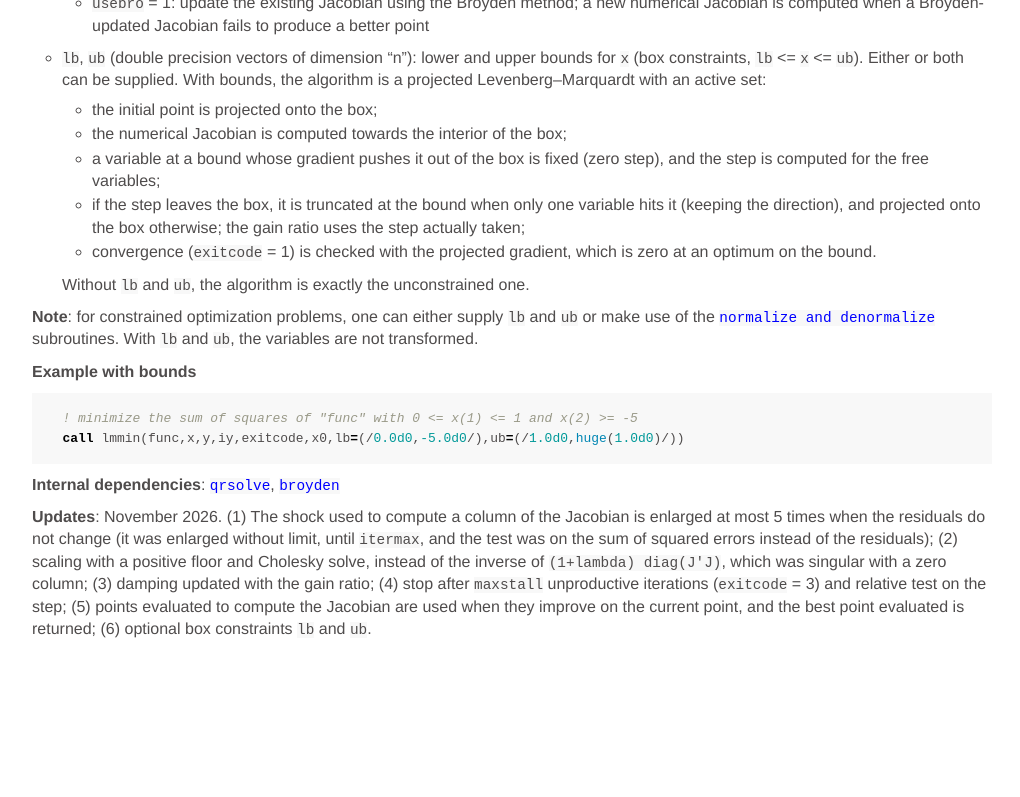
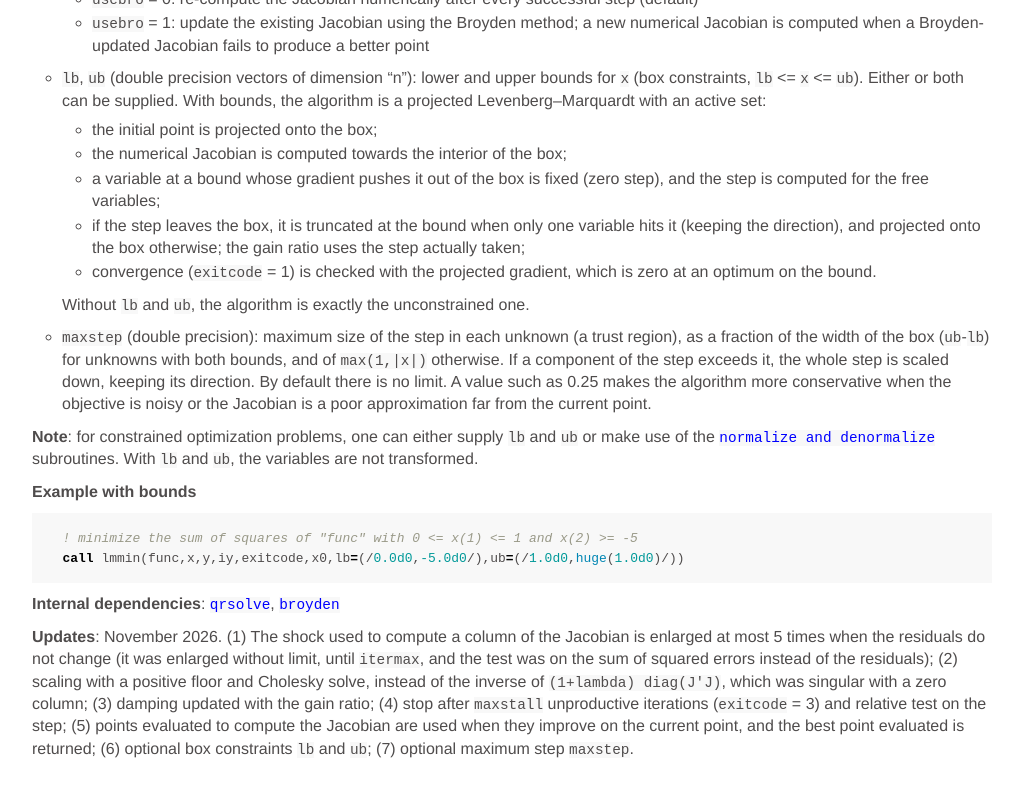
Before and after one commit to borjapetit/fortran_toolkit, a Jekyll site: the page built from docs/lmmin.md, in a window 1280 px wide and 900 px high, scrolled down 1723 px. Shown: the top 797 px of the window, without its empty margins (128-1148 px from the left). Built offline with Jekyll 4.4.1, drawn with Linux system fonts in a browser that asks for light colours; our own code applies the rules of GitHub Pages for plain Markdown files; some of the changed text lies outside the part shown.

Commit message:
new updates

````diff
--- a/docs/lmmin.md
+++ b/docs/lmmin.md
@@ -6,7 +6,7 @@
 ## ```lmmin```
 
 ```fortran
-subroutine lmmin(func,x,y,iy,exitcode,x0,itermax,damp,tol,toleach,shock,usebro,iprint,tolrel,maxstall,lb,ub)
+subroutine lmmin(func,x,y,iy,exitcode,x0,itermax,damp,tol,toleach,shock,usebro,iprint,tolrel,maxstall,lb,ub,maxstep)
   implicit none
   external                             :: func        ! user-supplied function to be minimize
   real(kind=8) , intent(out)           :: x(:)        ! values of "x" at minimum
@@ -25,6 +25,7 @@ subroutine lmmin(func,x,y,iy,exitcode,x0,itermax,damp,tol,toleach,shock,usebro,i
   integer      , intent(in) , optional :: maxstall    ! max number of consecutive unproductive iterations
   real(kind=8) , intent(in) , optional :: lb(:)       ! lower bounds for x
   real(kind=8) , intent(in) , optional :: ub(:)       ! upper bounds for x
+  real(kind=8) , intent(in) , optional :: maxstep     ! max step in each unknown
 ```
 
 This subroutine applies the Levenberg–Marquardt algorithm (click [here](https://en.wikipedia.org/wiki/Levenberg–Marquardt_algorithm) for more information) which minimizes the sum of squared errors of a (possibly nonlinear) system of multivariate equations.
@@ -74,6 +75,7 @@ Optionally, the user can also supply:
   - convergence (```exitcode``` = 1) is checked with the projected gradient, which is zero at an optimum on the bound.
 
   Without ```lb``` and ```ub```, the algorithm is exactly the unconstrained one.
+- ```maxstep``` (double precision): maximum size of the step in each unknown (a trust region), as a fraction of the width of the box (```ub```-```lb```) for unknowns with both bounds, and of ```max(1,|x|)``` otherwise. If a component of the step exceeds it, the whole step is scaled down, keeping its direction. By default there is no limit. A value such as 0.25 makes the algorithm more conservative when the objective is noisy or the Jacobian is a poor approximation far from the current point.
 
 **Note**: for constrained optimization problems, one can either supply ```lb``` and ```ub``` or make use of the [```normalize and denormalize```](normalize.md) subroutines. With ```lb``` and ```ub```, the variables are not transformed.
 
@@ -86,4 +88,4 @@ Optionally, the user can also supply:
 
 **Internal dependencies**: [```qrsolve```](inverse.md), [```broyden```](broyden.md)
 
-**Updates**: November 2026. (1) The shock used to compute a column of the Jacobian is enlarged at most 5 times when the residuals do not change (it was enlarged without limit, until ```itermax```, and the test was on the sum of squared errors instead of the residuals); (2) scaling with a positive floor and Cholesky solve, instead of the inverse of ```(1+lambda) diag(J'J)```, which was singular with a zero column; (3) damping updated with the gain ratio; (4) stop after ```maxstall``` unproductive iterations (```exitcode``` = 3) and relative test on the step; (5) points evaluated to compute the Jacobian are used when they improve on the current point, and the best point evaluated is returned; (6) optional box constraints ```lb``` and ```ub```.
+**Updates**: November 2026. (1) The shock used to compute a column of the Jacobian is enlarged at most 5 times when the residuals do not change (it was enlarged without limit, until ```itermax```, and the test was on the sum of squared errors instead of the residuals); (2) scaling with a positive floor and Cholesky solve, instead of the inverse of ```(1+lambda) diag(J'J)```, which was singular with a zero column; (3) damping updated with the gain ratio; (4) stop after ```maxstall``` unproductive iterations (```exitcode``` = 3) and relative test on the step; (5) points evaluated to compute the Jacobian are used when they improve on the current point, and the best point evaluated is returned; (6) optional box constraints ```lb``` and ```ub```; (7) optional maximum step ```maxstep```.
````
Also changed, not shown: 1 other file.
